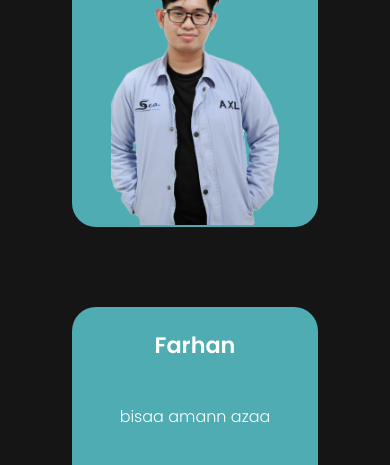
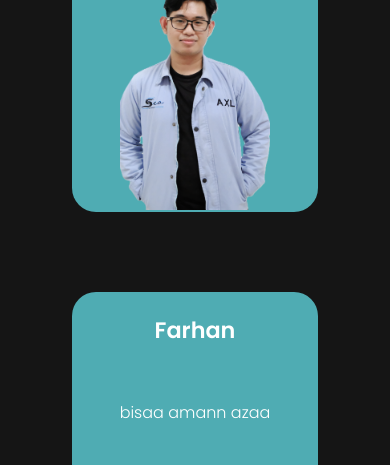
Before and after one commit to szyxxx/CapstoneTeamIntro, a website: page index.html in a window 390 px wide. Shown: the part 892-1357 px from the top of the page. Drawn offline with Linux system fonts and the light colour scheme.

Commit message:
fix: img size on mobile view

```diff
--- a/src/script.js
+++ b/src/script.js
@@ -19,6 +19,7 @@ document.addEventListener('DOMContentLoaded', () => {
         const cardElement = document.createElement('div');
         cardElement.className = 'flex h-[28.875rem] items-start';
         cardElement.style.flex = '1 0 0';
+        cardElement.style.width = '100%';
 
         cardElement.innerHTML = `
             <div class="flex flex-col py-0 px-7 self-stretch rounded-3xl" style="flex: 1 0 0; background-color: ${card.bg}; border: 2px solid transparent;">
--- a/styles.css
+++ b/styles.css
@@ -204,7 +204,7 @@ section.hero {
     }
 
     .card-img {
-        max-width: 26%;
+        width: 24%;
     }
 }
 
@@ -263,6 +263,6 @@ section.hero {
     }
 
     .card-img {
-        max-width: 90%; /* Ensure images fit within container */
+        width: 80%; /* Ensure images fit within container */
     }
 }
```
